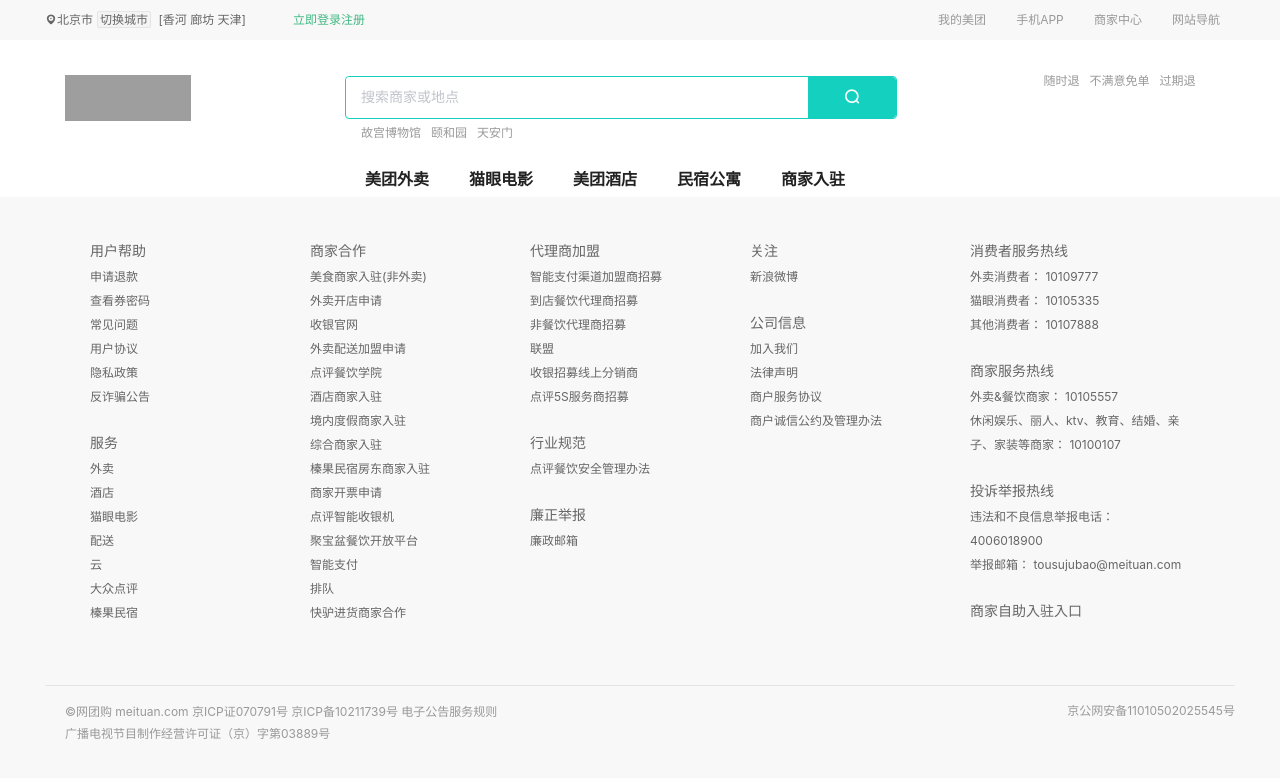
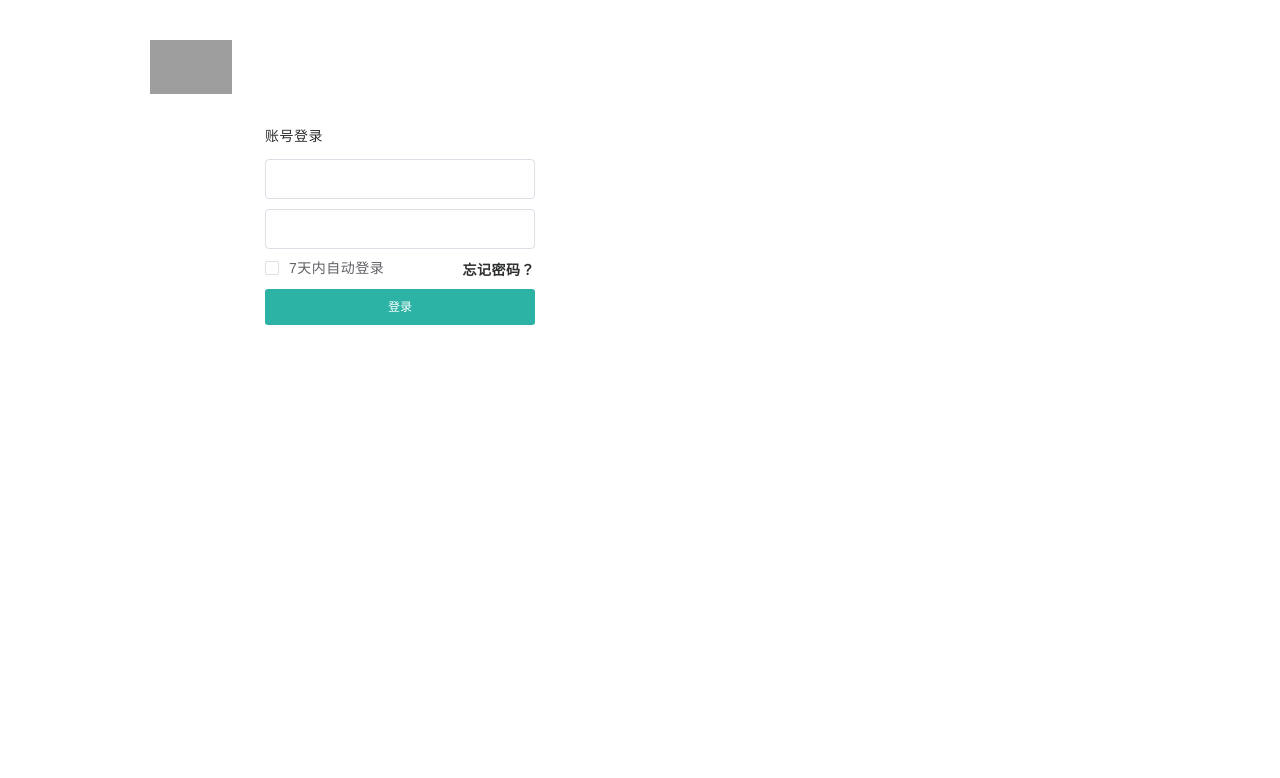
Before and after one commit to yuzhixi/meit, a Nuxt app: page /login in a window 1280 px wide. Shown: the top 778 px of the page. Built offline with nearby package versions, Linux system fonts and the light colour scheme; grey boxes are pictures that could not be loaded; a web font is replaced by a local one.

Commit message:
add login in

```diff
--- /dev/null
+++ b/pages/login.vue
@@ -0,0 +1,78 @@
+<template>
+  <div class="page-login">
+    <div class="login-header">
+      <a
+        href="/"
+        class="logo"/>
+    </div>
+    <div class="login-panel">
+      <div class="banner">
+        <!-- <img
+          src="//s0.meituan.net/bs/file/?f=fe-sso-fs:build/page/static/banner/www.jpg"
+          width="480"
+          height="370"
+          alt="美团网"> -->
+      </div>
+      <div class="form">
+        <h4
+          v-if="error"
+          class="tips"><i/>{{ error }}</h4>
+        <p><span>账号登录</span></p>
+        <el-input
+          v-model="username"
+          prefix-icon="profile"/>
+        <el-input
+          v-model="password"
+          prefix-icon="password"
+          type="password"/>
+        <div class="foot">
+          <el-checkbox v-model="checked">7天内自动登录</el-checkbox>
+          <b>忘记密码？</b>
+        </div>
+        <el-button
+          class="btn-login"
+          type="success"
+          size="mini"
+          @click="login">登录</el-button>
+      </div>
+    </div>
+  </div>
+</template>
+
+<script>
+import CryptoJS from 'crypto-js'
+export default {
+  data: () => {
+    return {
+      checked: '',
+      username: '',
+      password: '',
+      error: ''
+    }
+  },
+  layout: 'blank',
+  methods: {
+    login: function () {
+      let self=this;
+      self.$axios.post('/users/signin',{
+        username:window.encodeURIComponent(self.username),
+        password:CryptoJS.MD5(self.password).toString()
+      }).then(({status,data})=>{
+        if(status===200){
+          if(data&&data.code===0){
+            location.href='/'
+          }else{
+            self.error=data.msg
+          }
+        }else{
+          self.error=`服务器出错`
+        }
+      })
+    }
+  }
+}
+</script>
+
+<style lang="scss">
+    @import "@/assets/css/login/index.scss";
+</style>
--- a/pages/register.vue
+++ b/pages/register.vue
@@ -144,7 +144,7 @@
                         //用md5加密，MD5处理后得到的是一个数组，需转换为字符串
                         password:CryptoJS.MD5(self.form.pwd).toString(),
                         email:self.form.email,
-                        code:self.form,code
+                        code:self.form.code
                     }).then(({status,data})=>{
                         if(status ===200){
                             if(data && data.code ===0){
```
Also changed, not shown: 1 other file (tests, documents, lock files or other folders).
